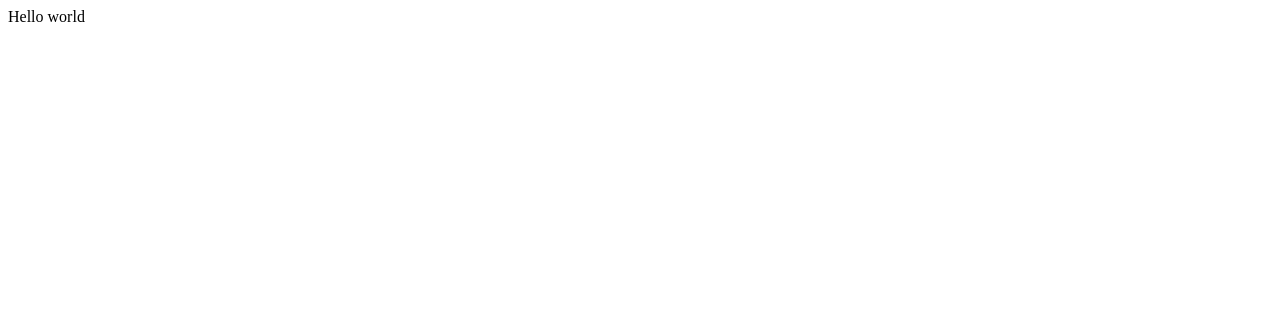
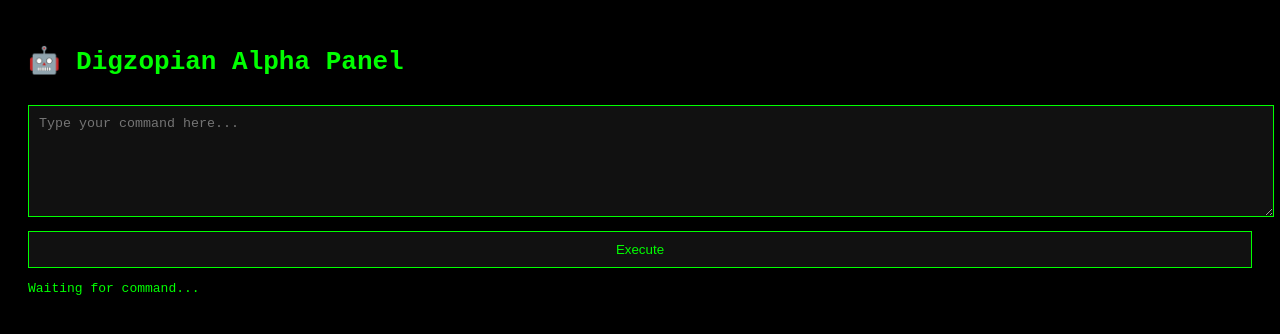
Before and after one commit to DIGZOPIAN/Digzopian-Alpha-Auto-Deploy, a plain HTML site: page index.html in a window 1280 px wide. Drawn offline with Linux system fonts and the light colour scheme.

Commit message:
UI update: Replit deployment ready

```diff
--- a/index.html
+++ b/index.html
@@ -1,16 +1,31 @@
 <!DOCTYPE html>
 <html>
-
 <head>
-  <meta charset="utf-8">
-  <meta name="viewport" content="width=device-width">
-  <title>replit</title>
-  <link href="style.css" rel="stylesheet" type="text/css" />
+  <title>Digzopian Alpha Control</title>
+  <meta name="viewport" content="width=device-width, initial-scale=1.0">
+  <style>
+    body { background: #000; color: #0f0; font-family: monospace; padding: 20px; }
+    textarea, button { width: 100%; padding: 10px; margin-top: 10px; background: #111; color: #0f0; border: 1px solid #0f0; }
+  </style>
 </head>
-
 <body>
-  Hello world
-  <script src="script.js"></script>
+  <h1>🤖 Digzopian Alpha Panel</h1>
+  <textarea id="cmd" rows="6" placeholder="Type your command here..."></textarea>
+  <button onclick="send()">Execute</button>
+  <pre id="out">Waiting for command...</pre>
+<script>
+function send() {
+  const cmd = document.getElementById("cmd").value;
+  document.getElementById("out").textContent = "⏳ Sending...";
+  fetch("https://YOUR_BACKEND_URL/api/execute", {
+    method: "POST",
+    headers: {"Content-Type": "application/json"},
+    body: JSON.stringify({ cmd })
+  })
+  .then(res => res.json())
+  .then(data => document.getElementById("out").textContent = JSON.stringify(data, null, 2))
+  .catch(err => document.getElementById("out").textContent = "⚠️ Error: " + err);
+}
+</script>
 </body>
-
 </html>
```
